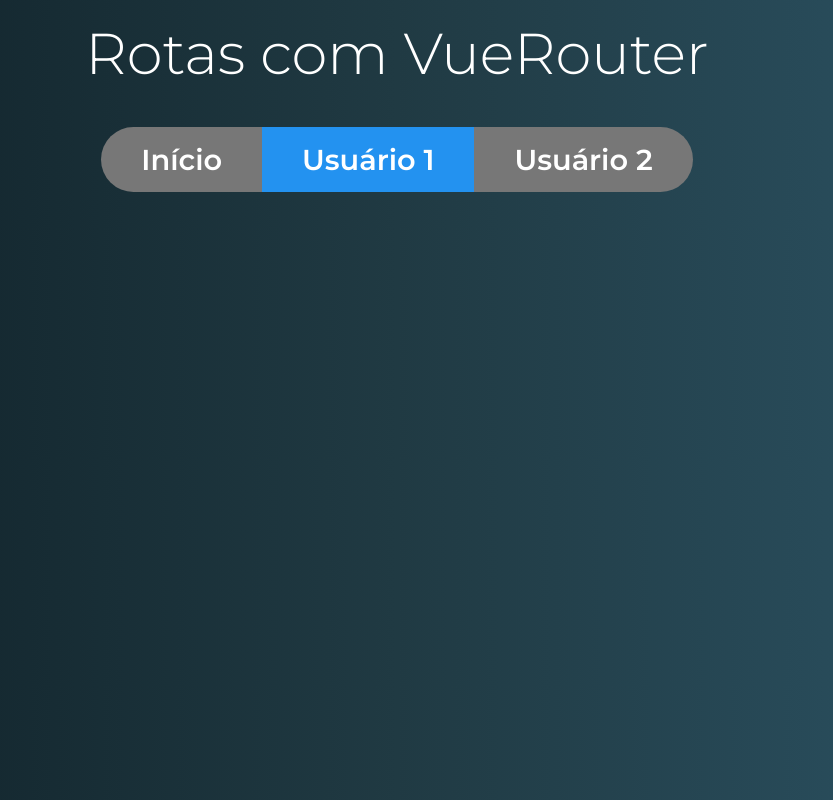
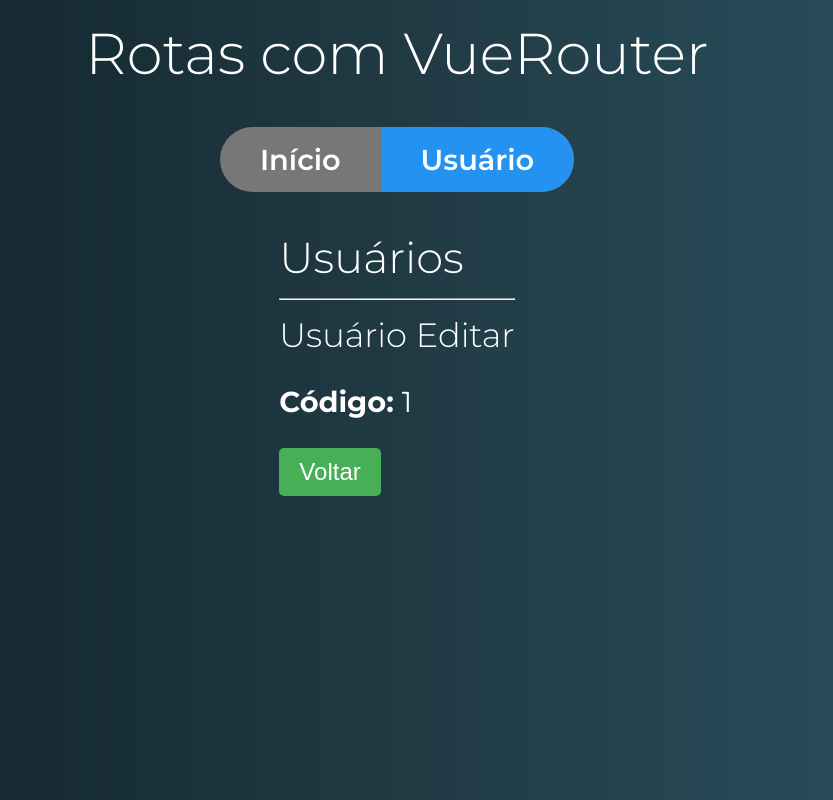
Before and after one commit to dimascapelari/rotas-exercicios, a Vue app: page /usuario/1/editar in a window 1280 px wide. Shown: the whole page, without its empty margins (243-1076 px from the left). Built offline with nearby package versions, Linux system fonts and the light colour scheme.

Commit message:
262 - rotas aninhadas

```diff
--- a/src/components/template/Menu.vue
+++ b/src/components/template/Menu.vue
@@ -4,11 +4,8 @@
       <router-link to="/" tag="li" active-class="active" exact>
         <a>Início</a></router-link
       >
-      <router-link to="/usuario/1" tag="li" active-class="active">
-        <a>Usuário 1</a></router-link
-      >
-      <router-link to="/usuario/2" tag="li" active-class="active">
-        <a>Usuário 2</a></router-link
+      <router-link to="/usuario" tag="li" active-class="active">
+        <a>Usuário</a></router-link
       >
     </ul>
   </nav>
--- a/src/components/usuario/Usuario.vue
+++ b/src/components/usuario/Usuario.vue
@@ -2,25 +2,13 @@
   <div class="usuario">
     <h2>Usuários</h2>
     <hr />
-    <p><strong>Código: </strong>{{ id }}</p>
+    <router-view />
     <button sucesso @click="irParaInicio">Voltar</button>
   </div>
 </template>
 
 <script>
 export default {
-  props: ["id"],
-  //   data() {
-  //     return {
-  //       id: this.$route.params.id,
-  //     };
-  //   },
-  //   watch: {
-  //     // to é a rota nova e from é a rota antiga
-  //     $route(to, from) {
-  //       this.id = to.params.id;
-  //     },
-  //   },
   methods: {
     irParaInicio() {
       this.$router.push("/");
--- /dev/null
+++ b/src/components/usuario/UsuarioDetalhe.vue
@@ -0,0 +1,26 @@
+<template>
+  <div class="usuario-detalhe">
+    <h3>Usuário Detalhe</h3>
+    <p><strong>Código: </strong>{{ id }}</p>
+  </div>
+</template>
+
+<script>
+export default {
+  props: ["id"],
+  //   data() {
+  //     return {
+  //       id: this.$route.params.id,
+  //     };
+  //   },
+  //   watch: {
+  //     // to é a rota nova e from é a rota antiga
+  //     $route(to, from) {
+  //       this.id = to.params.id;
+  //     },
+  //   },
+};
+</script>
+
+<style>
+</style>
--- /dev/null
+++ b/src/components/usuario/UsuarioEditar.vue
@@ -0,0 +1,15 @@
+<template>
+  <div class="usuario-detalhe">
+    <h3>Usuário Editar</h3>
+    <p><strong>Código: </strong>{{ id }}</p>
+  </div>
+</template>
+
+<script>
+export default {
+  props: ["id"],
+};
+</script>
+
+<style>
+</style>
--- /dev/null
+++ b/src/components/usuario/UsuarioLista.vue
@@ -0,0 +1,23 @@
+<template>
+  <div class="usuario-lista">
+    <h3>Lista de Usuários</h3>
+    <ul class="lista">
+      <router-link tag="li" to="/usuario/1" class="item-lista"
+        >Usuário 1</router-link
+      >
+      <router-link tag="li" to="/usuario/2" class="item-lista"
+        >Usuário 2</router-link
+      >
+      <router-link tag="li" to="/usuario/3" class="item-lista"
+        >Usuário 3</router-link
+      >
+    </ul>
+  </div>
+</template>
+
+<script>
+export default {};
+</script>
+
+<style>
+</style>
--- a/src/router.js
+++ b/src/router.js
@@ -2,6 +2,9 @@ import Vue from 'vue'
 import Router from 'vue-router'
 import Inicio from './components/Inicio'
 import Usuario from './components/usuario/Usuario'
+import UsuarioLista from './components/usuario/UsuarioLista'
+import UsuarioDetalhe from './components/usuario/UsuarioDetalhe'
+import UsuarioEditar from './components/usuario/UsuarioEditar'
 
 Vue.use(Router) // chamar usando $router
 
@@ -12,8 +15,13 @@ export default new Router({
         path: '/',
         component: Inicio
     }, {
-        path: '/usuario/:id',
+        path: '/usuario',
         component: Usuario,
-        props: true
+        props: true,
+        children: [
+            { path: '', component: UsuarioLista },
+            { path: ':id', component: UsuarioDetalhe, props: true },
+            { path: ':id/editar', component: UsuarioEditar, props: true },
+        ]
     }]
 })
```
